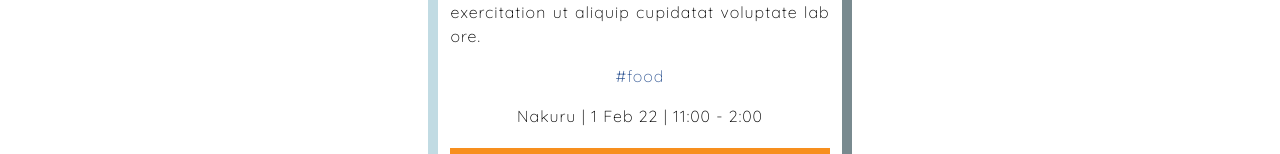
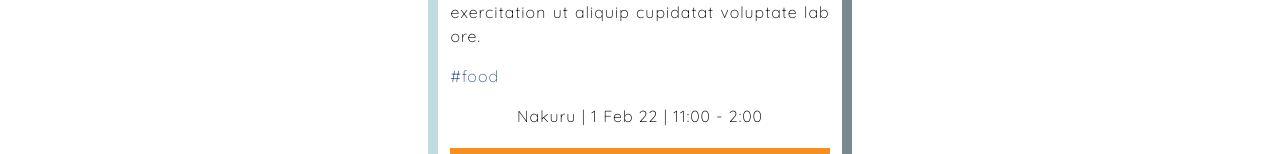
Before and after one commit to dngst/brightevents, a React (Create React App) app: page /event in a window 1280 px wide. Shown: the part 308-462 px from the top of the page. Built offline with nearby package versions, Linux system fonts and the light colour scheme.

Commit message:
Justify text

```diff
--- a/src/pages/Event.js
+++ b/src/pages/Event.js
@@ -20,7 +20,7 @@ const Event = () => {
             consectetur dolor labore adipisicing culpa ad do excepteur ut
             exercitation ut aliquip cupidatat voluptate labore.
             </Paragraph>
-            <Paragraph><Link to="#">#food</Link></Paragraph>
+            <Paragraph justify><Link to="#">#food</Link></Paragraph>
             <Paragraph capitalize className="card-footer">
                 nakuru | 1 feb 22 | 11:00 - 2:00
             </Paragraph>
```
